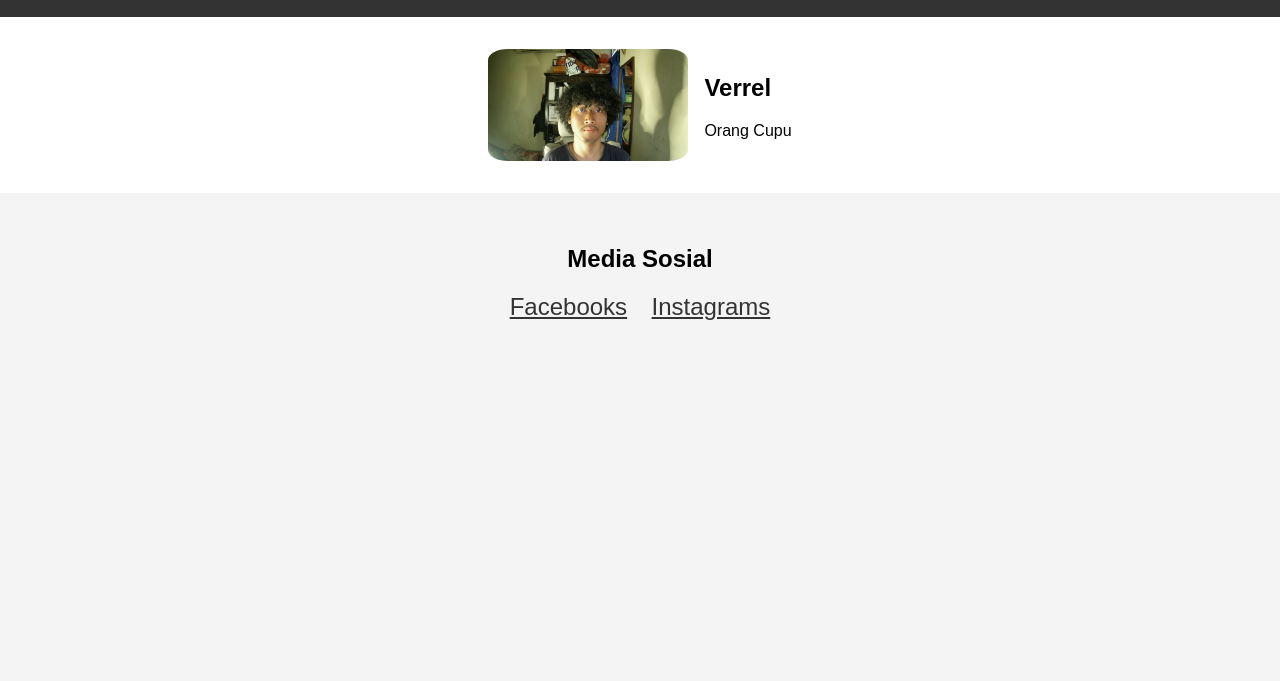
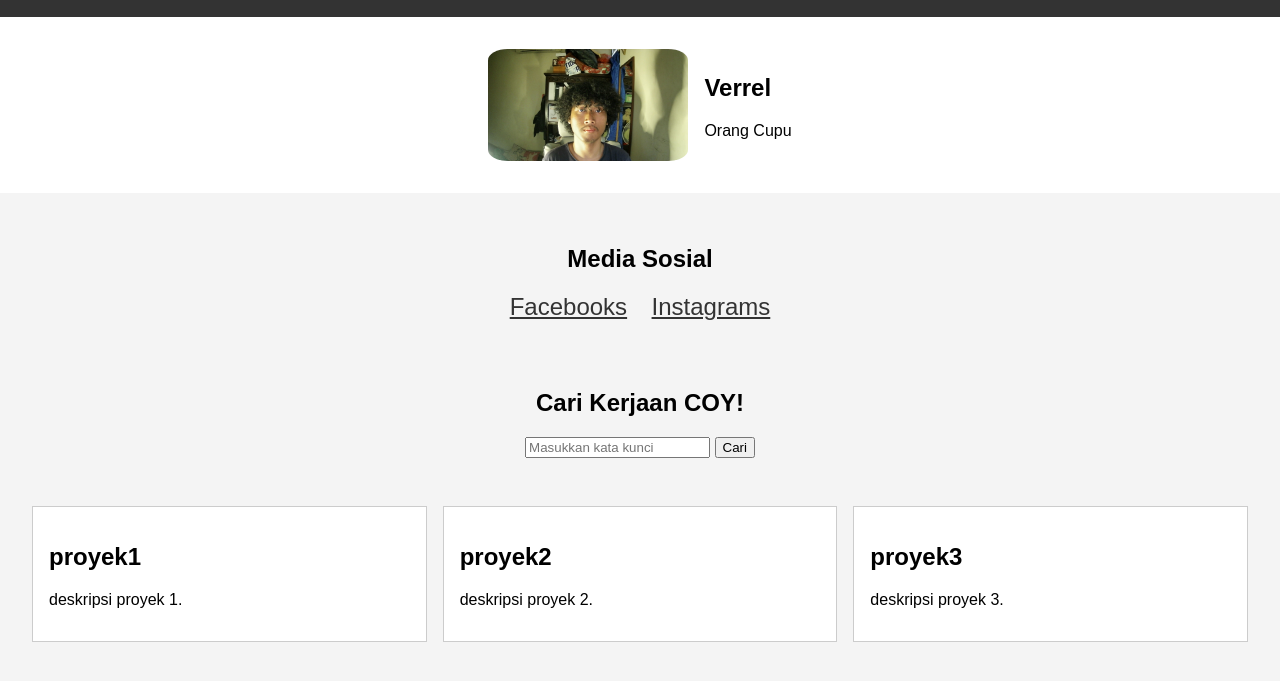
Before and after one commit to Verrelp/test23, a plain HTML site: page index.html in a window 1280 px wide. Shown: the part 95-776 px from the top of the page. Drawn offline with Linux system fonts and the light colour scheme.

Commit message:
#2 kelar gk sih portofolio?

```diff
--- /dev/null
+++ b/asset/js/index.js
@@ -0,0 +1,35 @@
+const portfolioData = [
+    {title: 'proyek1', description: 'deskripsi proyek 1.'},
+    {title: 'proyek2', description: 'deskripsi proyek 2.'},
+    {title: 'proyek3', description: 'deskripsi proyek 3.'}
+    // komentar
+];
+const portfoloContainer = document.getElementById('portfolioContainer');
+
+portfolioData.forEach(project => {
+    const projectItem = document.createElement('div');
+    projectItem.className = 'item';
+    projectItem.innerHTML = `
+    <h2>${project.title}</h2>
+    <p>${project.description}</p>
+    `;
+    portfoloContainer.appendChild(projectItem);
+});
+//section from
+const form = document.querySelector('form');
+const items = document.querySelectorAll('.item');
+
+form.addEventListener('submit', function (e) {
+    e.preventDefault();
+
+    const searchTerm = form.search.value.toLowerCase();
+    items.forEach(item => {
+        const projectTitle = item.querySelector('h2').textContent.toLocaleLowerCase();
+        const projectDescription = item.querySelector('p').textContent.toLocaleLowerCase();
+        if (projectTitle.includes(searchTerm) || projectDescription.includes(searchTerm)) {
+            item.style.display = 'block';
+      } else {
+        item.style.display = 'none';
+      }
+    });
+});
--- a/asset/style.css/style.css
+++ b/asset/style.css/style.css
@@ -47,3 +47,8 @@ body {
     color: #333;
     font-size: 1.5em;
   }
+  .search-form {
+    text-align: center;
+    padding: 1em;
+    background-color: #f4f4f4;
+  }
--- a/index.html
+++ b/index.html
@@ -25,5 +25,16 @@
         <a href="https://www.instagram.com/">Instagrams</a>
     </section>
 
+
+<section class="search-form">
+<h2>Cari Kerjaan COY!</h2>
+<form action="#">
+<input type="text" name="search" placeholder="Masukkan kata kunci">
+<button type="submit">Cari</button>
+</form>
+</section>
+<div class="container" id="portfolioContainer"></div>
+
 </body>
+<script src="./asset/js/index.js"></script>
 </html>
```
